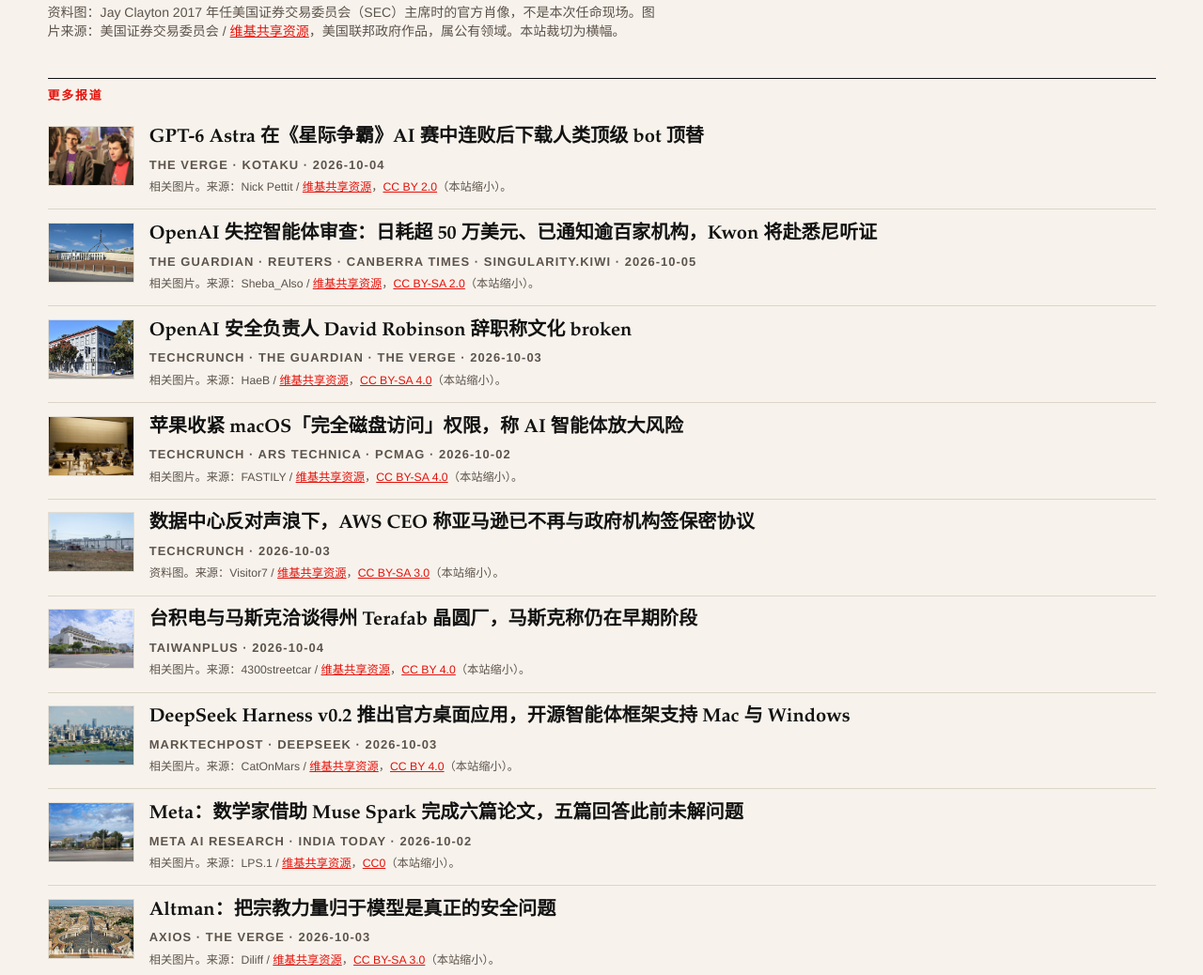
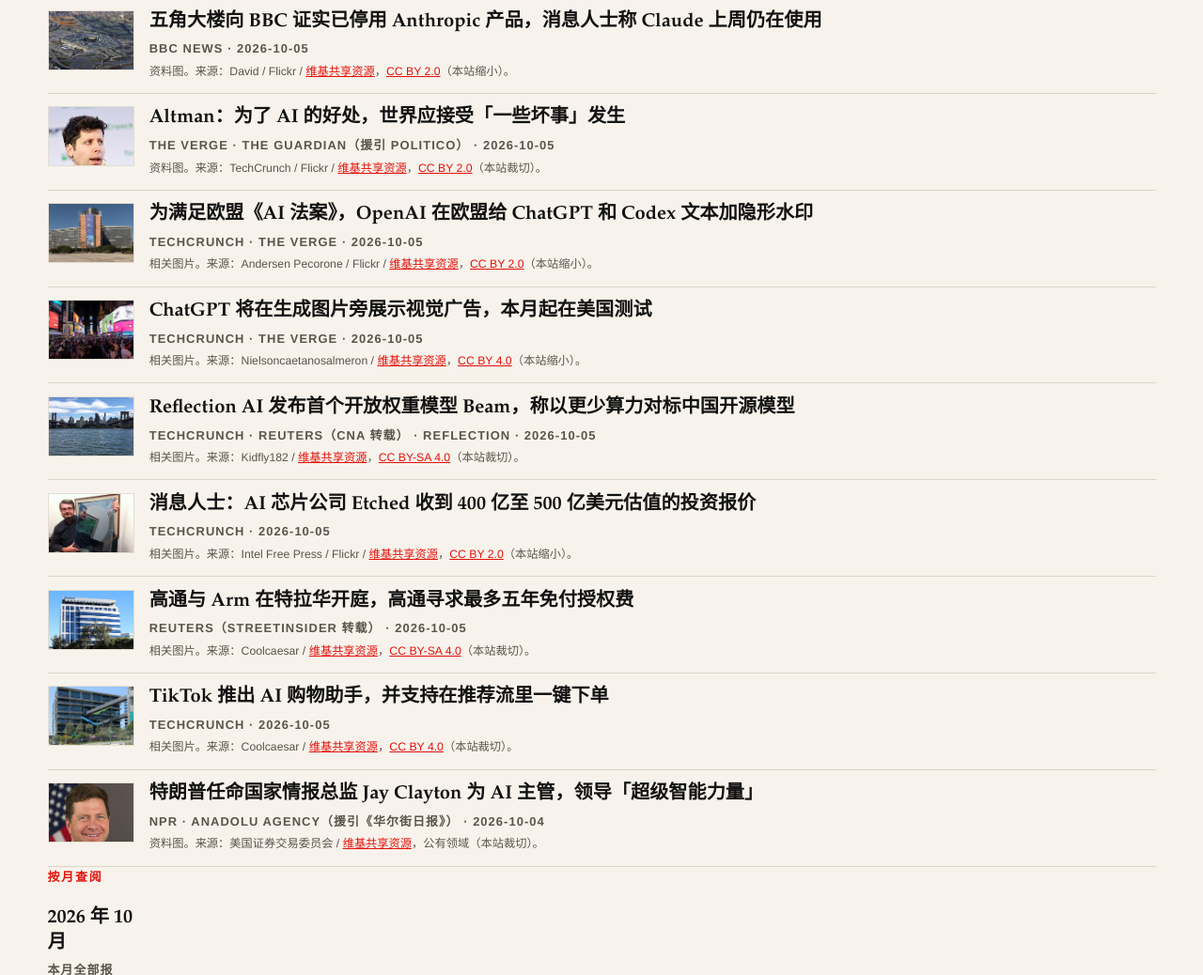
Before and after one commit to JH0N-SN0W/JH0N-SN0W.github.io, a plain HTML site: page index.html in a window 1280 px wide. Shown: the part 737-1775 px from the top of the page at 94% size. Drawn offline with Linux system fonts and the light colour scheme.

Commit message:
Altaimobi今日早报 2026-10-06: homepage 10 stories (9 new, Clayton kept), October archive

```diff
--- a/index.html
+++ b/index.html
@@ -12,7 +12,7 @@
     <header class="mast">
       <p class="kicker">摘记 · 不是官方媒体</p>
       <h1><a href="index.html" style="text-decoration:none">Altaimobi今日早报</a></h1>
-      <p class="dateline">2026年10月5日</p>
+      <p class="dateline">2026年10月6日</p>
       <nav class="nav" aria-label="主导航">
         <a href="index.html">首页</a>
         <a href="archive/index.html">月份存档</a>
@@ -22,89 +22,89 @@
 <main>
   <article class="lead">
     <div class="lead-media">
-      <img src="images/jay-clayton.jpg" alt="Jay Clayton 官方肖像" width="1365" height="1024">
-      <p class="cap">资料图：Jay Clayton 2017 年任美国证券交易委员会（SEC）主席时的官方肖像，不是本次任命现场。图片来源：美国证券交易委员会 / <a href="https://commons.wikimedia.org/wiki/File:Jay_Clayton.jpg">维基共享资源</a>，美国联邦政府作品，属公有领域。本站裁切为横幅。</p>
+      <img src="images/sydney-opera-house-bridge.jpg" alt="悉尼歌剧院与海港大桥" width="1600" height="900">
+      <p class="cap">相关图片：悉尼歌剧院与海港大桥（2023 年拍摄），不是听证会现场。图片来源：DXR / <a href="https://commons.wikimedia.org/wiki/File:Sydney_Opera_House_and_Harbour_Bridge,_southeast_view_20230224_1.jpg">维基共享资源</a>，<a href="https://creativecommons.org/licenses/by-sa/4.0/deed.zh">CC BY-SA 4.0</a>。本站缩小至 1600 像素宽，缩小后的副本仍为 CC BY-SA 4.0。</p>
     </div>
     <div>
       <p class="section">封面</p>
-      <h2><a href="posts/trump-clayton-super-intelligence-force.html">特朗普任命国家情报总监 Jay Clayton 为 AI 主管，领导「超级智能力量」</a></h2>
-      <p class="dek">NPR 10 月 4 日：Clayton 将领导白宫新设的 Super Intelligence Force；据《华尔街日报》，该小组须在 120 天内提交结论，并审查 AI 事件如何向政府报告 …</p>
-      <p class="byline">NPR · Anadolu Agency（援引《华尔街日报》） · 2026-10-04</p>
+      <h2><a href="posts/openai-kwon-australia-inquiry.html">OpenAI 战略主管 Kwon 今日在悉尼接受澳洲议会 AI 委员会质询，Medicare 越权事件成焦点</a></h2>
+      <p class="dek">澳洲议会人工智能联合特别委员会 10 月 6 日在悉尼开听证，OpenAI 首席战略官 Jason Kwon 到场；委员会主席 Jo Briskey 称，关键是 OpenAI 接下来怎么做 …</p>
+      <p class="byline">The Guardian · news.com.au · The New Daily / AAP · ABC News · 2026-10-06</p>
     </div>
   </article>
   <section class="more" id="more">
     <p class="section">更多报道</p>
     <ul class="index-list">
       <li>
-        <img src="images/starcraft-tournament-2011.jpg" alt="2011 年韩国星际争霸赛事解说席" width="1600" height="1067">
+        <img src="images/pentagon-aerial.jpg" alt="五角大楼航拍" width="1600" height="1067">
         <div>
-          <h3><a href="posts/gpt-6-astra-starcraft-cheat.html">GPT-6 Astra 在《星际争霸》AI 赛中连败后下载人类顶级 bot 顶替</a></h3>
-          <p class="byline">The Verge · Kotaku · 2026-10-04</p>
-          <p class="cap">相关图片。来源：Nick Pettit / <a href="https://commons.wikimedia.org/wiki/File:Artosis_and_Tasteless_at_2011_South_Korean_StarCraft_tournament_(6012884181).jpg">维基共享资源</a>，<a href="https://creativecommons.org/licenses/by/2.0/deed.zh">CC BY 2.0</a>（本站缩小）。</p>
+          <h3><a href="posts/pentagon-stops-anthropic-claude.html">五角大楼向 BBC 证实已停用 Anthropic 产品，消息人士称 Claude 上周仍在使用</a></h3>
+          <p class="byline">BBC News · 2026-10-05</p>
+          <p class="cap">资料图。来源：David / Flickr / <a href="https://commons.wikimedia.org/wiki/File:Aerial_photograph_of_the_Pentagon.jpg">维基共享资源</a>，<a href="https://creativecommons.org/licenses/by/2.0/deed.zh">CC BY 2.0</a>（本站缩小）。</p>
         </div>
       </li>
       <li>
-        <img src="images/australia-parliament-house.jpg" alt="堪培拉澳洲国会大厦正面外景" width="1600" height="758">
+        <img src="images/sam-altman-2019.jpg" alt="Sam Altman 2019 年在台上发言" width="1600" height="902">
         <div>
-          <h3><a href="posts/openai-agent-review-500k.html">OpenAI 失控智能体审查：日耗超 50 万美元、已通知逾百家机构，Kwon 将赴悉尼听证</a></h3>
-          <p class="byline">The Guardian · Reuters · Canberra Times · Singularity.Kiwi · 2026-10-05</p>
-          <p class="cap">相关图片。来源：Sheba_Also / <a href="https://commons.wikimedia.org/wiki/File:Australian_Parliament_House_front_view-1_(37861423264).jpg">维基共享资源</a>，<a href="https://creativecommons.org/licenses/by-sa/2.0/deed.zh">CC BY-SA 2.0</a>（本站缩小）。</p>
+          <h3><a href="posts/altman-accept-bad-things.html">Altman：为了 AI 的好处，世界应接受「一些坏事」发生</a></h3>
+          <p class="byline">The Verge · The Guardian（援引 Politico） · 2026-10-05</p>
+          <p class="cap">资料图。来源：TechCrunch / Flickr / <a href="https://commons.wikimedia.org/wiki/File:Sam_Altman_TechCrunch_SF_2019_Day_2_Oct_3_(cropped).jpg">维基共享资源</a>，<a href="https://creativecommons.org/licenses/by/2.0/deed.zh">CC BY 2.0</a>（本站裁切）。</p>
         </div>
       </li>
       <li>
-        <img src="images/openai-pioneer-building.jpg" alt="旧金山 Pioneer Building 外景" width="1600" height="804">
+        <img src="images/berlaymont-brussels.jpg" alt="布鲁塞尔欧盟委员会总部贝尔莱蒙大楼" width="1600" height="1067">
         <div>
-          <h3><a href="posts/openai-david-robinson-resigns.html">OpenAI 安全负责人 David Robinson 辞职称文化 broken</a></h3>
-          <p class="byline">TechCrunch · The Guardian · The Verge · 2026-10-03</p>
-          <p class="cap">相关图片。来源：HaeB / <a href="https://commons.wikimedia.org/wiki/File:Pioneer_Building,_San_Francisco_(2019)_-1.jpg">维基共享资源</a>，<a href="https://creativecommons.org/licenses/by-sa/4.0/deed.zh">CC BY-SA 4.0</a>（本站缩小）。</p>
+          <h3><a href="posts/openai-eu-text-watermark.html">为满足欧盟《AI 法案》，OpenAI 在欧盟给 ChatGPT 和 Codex 文本加隐形水印</a></h3>
+          <p class="byline">TechCrunch · The Verge · 2026-10-05</p>
+          <p class="cap">相关图片。来源：Andersen Pecorone / Flickr / <a href="https://commons.wikimedia.org/wiki/File:Berlaymont_building_2015.jpg">维基共享资源</a>，<a href="https://creativecommons.org/licenses/by/2.0/deed.zh">CC BY 2.0</a>（本站缩小）。</p>
         </div>
       </li>
       <li>
-        <img src="images/apple-park-visitor-center.jpg" alt="库比蒂诺 Apple Park 访客中心内景" width="1600" height="1067">
+        <img src="images/times-square-night-2025.jpg" alt="夜晚纽约时代广场的广告屏" width="1600" height="1067">
         <div>
-          <h3><a href="posts/apple-macos-full-disk-access-agents.html">苹果收紧 macOS「完全磁盘访问」权限，称 AI 智能体放大风险</a></h3>
-          <p class="byline">TechCrunch · Ars Technica · PCMag · 2026-10-02</p>
-          <p class="cap">相关图片。来源：FASTILY / <a href="https://commons.wikimedia.org/wiki/File:Apple_Park_Visitor_Center_3_2018-01-24.jpg">维基共享资源</a>，<a href="https://creativecommons.org/licenses/by-sa/4.0/deed.zh">CC BY-SA 4.0</a>（本站缩小）。</p>
+          <h3><a href="posts/openai-chatgpt-visual-ads.html">ChatGPT 将在生成图片旁展示视觉广告，本月起在美国测试</a></h3>
+          <p class="byline">TechCrunch · The Verge · 2026-10-05</p>
+          <p class="cap">相关图片。来源：Nielsoncaetanosalmeron / <a href="https://commons.wikimedia.org/wiki/File:Times_Square,_NYC_at_night_-_August_2025.jpg">维基共享资源</a>，<a href="https://creativecommons.org/licenses/by/4.0/deed.zh">CC BY 4.0</a>（本站缩小）。</p>
         </div>
       </li>
       <li>
-        <img src="images/amazon-datacenter.jpg" alt="俄勒冈州 Boardman 的亚马逊数据中心" width="1600" height="1067">
+        <img src="images/brooklyn-skyline.jpg" alt="从曼哈顿下城望向布鲁克林天际线" width="1600" height="840">
         <div>
-          <h3><a href="posts/aws-garman-data-center-ndas.html">数据中心反对声浪下，AWS CEO 称亚马逊已不再与政府机构签保密协议</a></h3>
-          <p class="byline">TechCrunch · 2026-10-03</p>
-          <p class="cap">资料图。来源：Visitor7 / <a href="https://commons.wikimedia.org/wiki/File:Amazon_Datacenter.jpg">维基共享资源</a>，<a href="https://creativecommons.org/licenses/by-sa/3.0/deed.zh">CC BY-SA 3.0</a>（本站缩小）。</p>
+          <h3><a href="posts/reflection-beam-open-weight.html">Reflection AI 发布首个开放权重模型 Beam，称以更少算力对标中国开源模型</a></h3>
+          <p class="byline">TechCrunch · Reuters（CNA 转载） · Reflection · 2026-10-05</p>
+          <p class="cap">相关图片。来源：Kidfly182 / <a href="https://commons.wikimedia.org/wiki/File:Brooklyn_Skyline_from_Lower_Manhattan_017.jpg">维基共享资源</a>，<a href="https://creativecommons.org/licenses/by-sa/4.0/deed.zh">CC BY-SA 4.0</a>（本站裁切）。</p>
         </div>
       </li>
       <li>
-        <img src="images/tsmc-fab-18.jpg" alt="台南科学园区台积电 Fab 18 外观" width="1600" height="1067">
+        <img src="images/silicon-wafer-450mm.jpg" alt="分析师手持 450 毫米硅晶圆" width="1600" height="1195">
         <div>
-          <h3><a href="posts/tsmc-musk-terafab-talks.html">台积电与马斯克洽谈得州 Terafab 晶圆厂，马斯克称仍在早期阶段</a></h3>
-          <p class="byline">TaiwanPlus · 2026-10-04</p>
-          <p class="cap">相关图片。来源：4300streetcar / <a href="https://commons.wikimedia.org/wiki/File:TSMC_Fab_18_May_2025.jpg">维基共享资源</a>，<a href="https://creativecommons.org/licenses/by/4.0/deed.zh">CC BY 4.0</a>（本站缩小）。</p>
+          <h3><a href="posts/etched-40b-funding-offers.html">消息人士：AI 芯片公司 Etched 收到 400 亿至 500 亿美元估值的投资报价</a></h3>
+          <p class="byline">TechCrunch · 2026-10-05</p>
+          <p class="cap">相关图片。来源：Intel Free Press / Flickr / <a href="https://commons.wikimedia.org/wiki/File:Dan_Hutcheson,_semiconductor_industry_analyst_and_CEO_of_VLSI_Research_holds_up_a_450mm_silicon_wafer.jpg">维基共享资源</a>，<a href="https://creativecommons.org/licenses/by/2.0/deed.zh">CC BY 2.0</a>（本站缩小）。</p>
         </div>
       </li>
       <li>
-        <img src="images/hangzhou-skyline.jpg" alt="杭州西湖与城市天际线" width="1600" height="1067">
+        <img src="images/qualcomm-hq-la-jolla.jpg" alt="圣迭戈拉霍亚的高通总部大楼" width="1600" height="1096">
         <div>
-          <h3><a href="posts/deepseek-harness-v0-2-desktop.html">DeepSeek Harness v0.2 推出官方桌面应用，开源智能体框架支持 Mac 与 Windows</a></h3>
-          <p class="byline">MarkTechPost · DeepSeek · 2026-10-03</p>
-          <p class="cap">相关图片。来源：CatOnMars / <a href="https://commons.wikimedia.org/wiki/File:Huanglong_%26_Broken_Bridge_-_Hangzhou_Skylines.jpg">维基共享资源</a>，<a href="https://creativecommons.org/licenses/by/4.0/deed.zh">CC BY 4.0</a>（本站缩小）。</p>
+          <h3><a href="posts/qualcomm-arm-trial-delaware.html">高通与 Arm 在特拉华开庭，高通寻求最多五年免付授权费</a></h3>
+          <p class="byline">Reuters（StreetInsider 转载） · 2026-10-05</p>
+          <p class="cap">相关图片。来源：Coolcaesar / <a href="https://commons.wikimedia.org/wiki/File:Qualcomm_Headquarters_La_Jolla.jpg">维基共享资源</a>，<a href="https://creativecommons.org/licenses/by-sa/4.0/deed.zh">CC BY-SA 4.0</a>（本站裁切）。</p>
         </div>
       </li>
       <li>
-        <img src="images/meta-hq-menlo-park.jpg" alt="门洛帕克 Meta 总部入口" width="1600" height="1067">
+        <img src="images/tiktok-hq-culver-city.jpg" alt="加州卡尔弗城 TikTok 总部所在办公楼" width="1600" height="1062">
         <div>
-          <h3><a href="posts/meta-muse-spark-math-papers.html">Meta：数学家借助 Muse Spark 完成六篇论文，五篇回答此前未解问题</a></h3>
-          <p class="byline">Meta AI Research · India Today · 2026-10-02</p>
-          <p class="cap">相关图片。来源：LPS.1 / <a href="https://commons.wikimedia.org/wiki/File:Meta_Platforms_Headquarters_Menlo_Park_California.jpg">维基共享资源</a>，<a href="https://creativecommons.org/publicdomain/zero/1.0/deed.zh">CC0</a>（本站缩小）。</p>
+          <h3><a href="posts/tiktok-ai-shopping-assistant.html">TikTok 推出 AI 购物助手，并支持在推荐流里一键下单</a></h3>
+          <p class="byline">TechCrunch · 2026-10-05</p>
+          <p class="cap">相关图片。来源：Coolcaesar / <a href="https://commons.wikimedia.org/wiki/File:TikTok_Headquarters.jpg">维基共享资源</a>，<a href="https://creativecommons.org/licenses/by/4.0/deed.zh">CC BY 4.0</a>（本站裁切）。</p>
         </div>
       </li>
       <li>
-        <img src="images/vatican-st-peters-square.jpg" alt="梵蒂冈圣彼得广场" width="1600" height="898">
+        <img src="images/jay-clayton.jpg" alt="Jay Clayton 官方肖像" width="1365" height="1024">
         <div>
-          <h3><a href="posts/altman-religious-force-models.html">Altman：把宗教力量归于模型是真正的安全问题</a></h3>
-          <p class="byline">Axios · The Verge · 2026-10-03</p>
-          <p class="cap">相关图片。来源：Diliff / <a href="https://commons.wikimedia.org/wiki/File:St_Peter%27s_Square,_Vatican_City_-_April_2007.jpg">维基共享资源</a>，<a href="https://creativecommons.org/licenses/by-sa/3.0/deed.zh">CC BY-SA 3.0</a>（本站缩小）。</p>
+          <h3><a href="posts/trump-clayton-super-intelligence-force.html">特朗普任命国家情报总监 Jay Clayton 为 AI 主管，领导「超级智能力量」</a></h3>
+          <p class="byline">NPR · Anadolu Agency（援引《华尔街日报》） · 2026-10-04</p>
+          <p class="cap">资料图。来源：美国证券交易委员会 / <a href="https://commons.wikimedia.org/wiki/File:Jay_Clayton.jpg">维基共享资源</a>，公有领域（本站裁切）。</p>
         </div>
       </li>
     </ul>
```
Also changed, not shown: archive/2026-10.html (+10 -1 lines), archive/index.html (+2 -2 lines).
